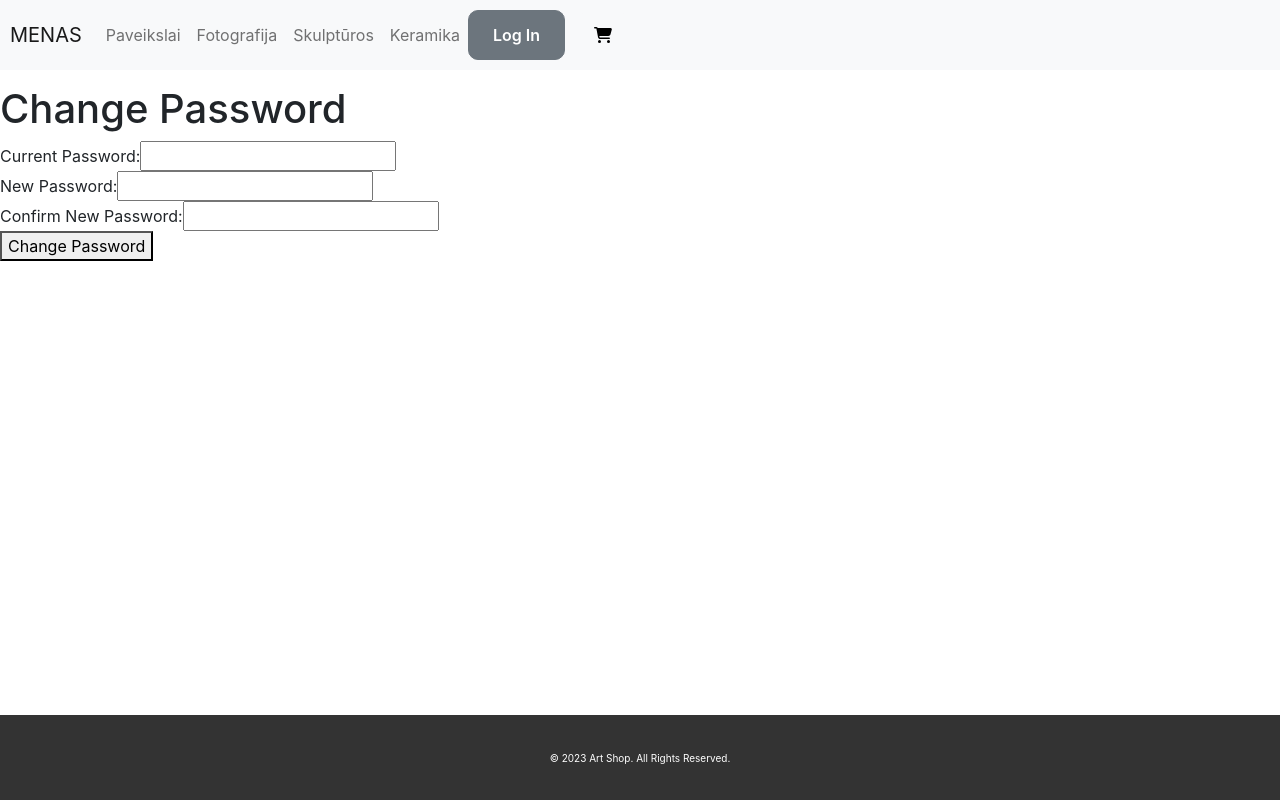
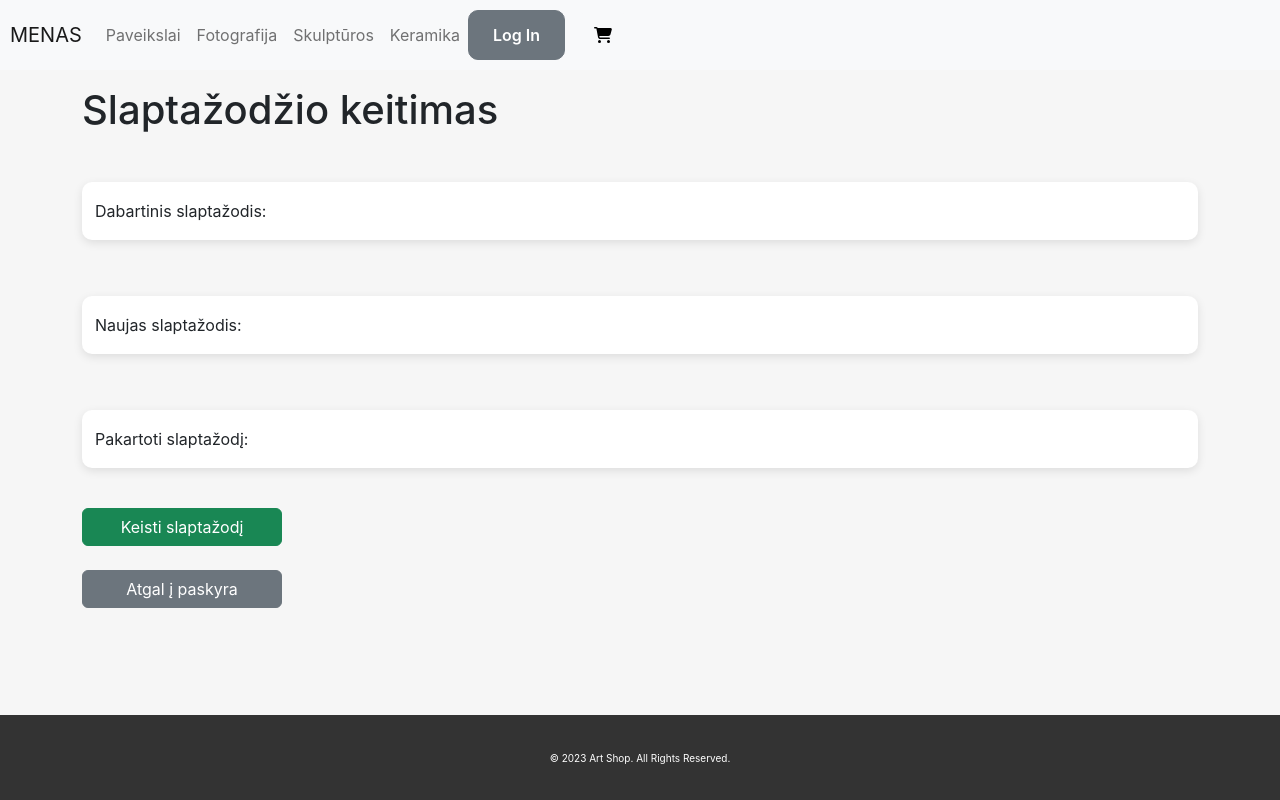
Before and after one commit to rokas058/React-Projektas, a React (Create React App) app: page /password-change in a window 1280 px wide. Built offline with nearby package versions, Linux system fonts and the light colour scheme.

Commit message:
sutvarkyta usser paskyra

```diff
--- a/src/AccountUser/Paskyra.js
+++ b/src/AccountUser/Paskyra.js
@@ -1,5 +1,6 @@
 import React, { useState, useEffect } from "react";
 import { useNavigate } from "react-router-dom";
+import { Table, Button } from "react-bootstrap";
 
 function Paskyra() {
   const [userInfo, setUserInfo] = useState({});
@@ -36,14 +37,66 @@ function Paskyra() {
   const handlePasswordChange = () => {
     navigate("/password-change");
   };
+  useEffect(() => {
+    // Set grey background color on the body element when the component mounts
+    document.body.style.backgroundColor = "rgb(246, 246, 246)";
 
+    // Revert the background color when the component is unmounted
+    return () => {
+      document.body.style.backgroundColor = "";
+    };
+  }, []);
   return (
-    <div>
-      <h1>Paskyra</h1>
-      <p>Vardas: {userInfo.firstName}</p>
-      <p>Pavardė: {userInfo.lastName}</p>
-      <p>El. paštas: {userInfo.email}</p>
-      <button onClick={handlePasswordChange}>Change Password</button>
+    <div
+      style={{
+        marginLeft: "15%",
+        marginRight: "15%",
+        maxWidth: "70%",
+        textAlign: "left",
+      }}
+    >
+      <h1 style={{ marginTop: "60px", marginBottom: "20px" }}>
+        {" "}
+        Labas {userInfo.firstName} , sveikas sugrįžęs!
+      </h1>
+
+      <h3 style={{ marginTop: "80px", marginBottom: "20px" }}>
+        {" "}
+        Tavo anketos duomenys:
+      </h3>
+      <Table striped bordered hover style={{ marginBottom: "30px" }}>
+        <tbody>
+          <tr>
+            <th>Vardas</th>
+            <td>{userInfo.firstName}</td>
+          </tr>
+          <tr>
+            <th>Pavardė</th>
+            <td>{userInfo.lastName}</td>
+          </tr>
+          <tr>
+            <th>El. paštas</th>
+            <td>{userInfo.email}</td>
+          </tr>
+          <tr>
+            <th style={{ verticalAlign: "middle" }}>Slaptažodžio keitimas</th>
+
+            <td>
+              <div
+                style={{
+                  display: "flex",
+                  alignItems: "center",
+                  height: "100%",
+                }}
+              >
+                <Button variant="btn btn-danger" onClick={handlePasswordChange}>
+                  Keisti slaptažodį
+                </Button>
+              </div>
+            </td>
+          </tr>
+        </tbody>
+      </Table>
     </div>
   );
 }
--- a/src/AccountUser/PasswordChange.js
+++ b/src/AccountUser/PasswordChange.js
@@ -1,22 +1,23 @@
-import React, { useState } from "react";
+import React, { useState, useEffect } from "react";
+import { useNavigate } from "react-router-dom";
 
 function PasswordChange() {
   const [currentPassword, setCurrentPassword] = useState("");
   const [newPassword, setNewPassword] = useState("");
   const [confirmPassword, setConfirmPassword] = useState("");
-
+  const navigate = useNavigate();
   const handleChangePassword = async (e) => {
     e.preventDefault();
 
     if (newPassword !== confirmPassword) {
-      alert("New password and confirmation do not match.");
+      alert("Pakartotas slaptažodis nesutampa.");
       return;
     }
 
     try {
       const token = localStorage.getItem("accessToken");
       if (!token) {
-        throw new Error("User not logged in");
+        throw new Error("Vartotojas neprisijunges");
       }
 
       const response = await fetch("http://localhost:8080/user/password", {
@@ -32,50 +33,94 @@ function PasswordChange() {
       });
 
       if (!response.ok) {
-        throw new Error("Failed to change password");
+        throw new Error("Slaptažodžio pakeisti nepavyko");
       }
 
-      alert("Password successfully changed");
+      alert("Slaptažodis sėkmingai pakeistas");
     } catch (error) {
-      console.error("Error changing password:", error.message);
+      console.error("Slaptažodžio keitimo klaida:", error.message);
     }
   };
+  const handleBackClick = () => {
+    navigate("/paskyra");
+  };
+  useEffect(() => {
+    // Set grey background color on the body element when the component mounts
+    document.body.style.backgroundColor = "rgb(246, 246, 246)";
 
+    // Revert the background color when the component is unmounted
+    return () => {
+      document.body.style.backgroundColor = "";
+    };
+  }, []);
   return (
-    <div>
-      <h1>Change Password</h1>
-      <form onSubmit={handleChangePassword}>
-        <label>
-          Current Password:
+    <div className="container mt-3">
+      <h1>Slaptažodžio keitimas</h1>
+      <br />
+      <form action="/action_page.php" onSubmit={handleChangePassword}>
+        <div className="form-floating mb-3 mt-3">
           <input
             type="password"
+            className="form-control"
+            id="password"
+            placeholder="Iveskite slaptazodi"
+            name="password"
             value={currentPassword}
             onChange={(e) => setCurrentPassword(e.target.value)}
             required
           />
-        </label>
+          <label>Dabartinis slaptažodis:</label>
+        </div>
         <br />
-        <label>
-          New Password:
+
+        <div className="form-floating mb-3 mt-3">
           <input
             type="password"
+            className="form-control"
+            id="password"
+            placeholder="Naujas slaptažodis"
+            name="password"
             value={newPassword}
             onChange={(e) => setNewPassword(e.target.value)}
             required
           />
-        </label>
+          <label>Naujas slaptažodis:</label>
+        </div>
+
         <br />
-        <label>
-          Confirm New Password:
+
+        <div className="form-floating mb-3 mt-3">
           <input
             type="password"
+            className="form-control"
+            id="password"
+            placeholder="Pakartoti slaptažodį"
+            name="password"
             value={confirmPassword}
             onChange={(e) => setConfirmPassword(e.target.value)}
             required
           />
-        </label>
+          <label>Pakartoti slaptažodį:</label>
+        </div>
+
         <br />
-        <button type="submit">Change Password</button>
+        <button
+          type="submit"
+          className="btn btn-success"
+          style={{ width: "200px" }}
+        >
+          Keisti slaptažodį
+        </button>
+        <br />
+        <br />
+        <button
+          type="button"
+          className="btn btn-secondary"
+          style={{ width: "200px" }}
+          onClick={handleBackClick}
+        >
+          Atgal į paskyra
+        </button>
       </form>
     </div>
   );
```
